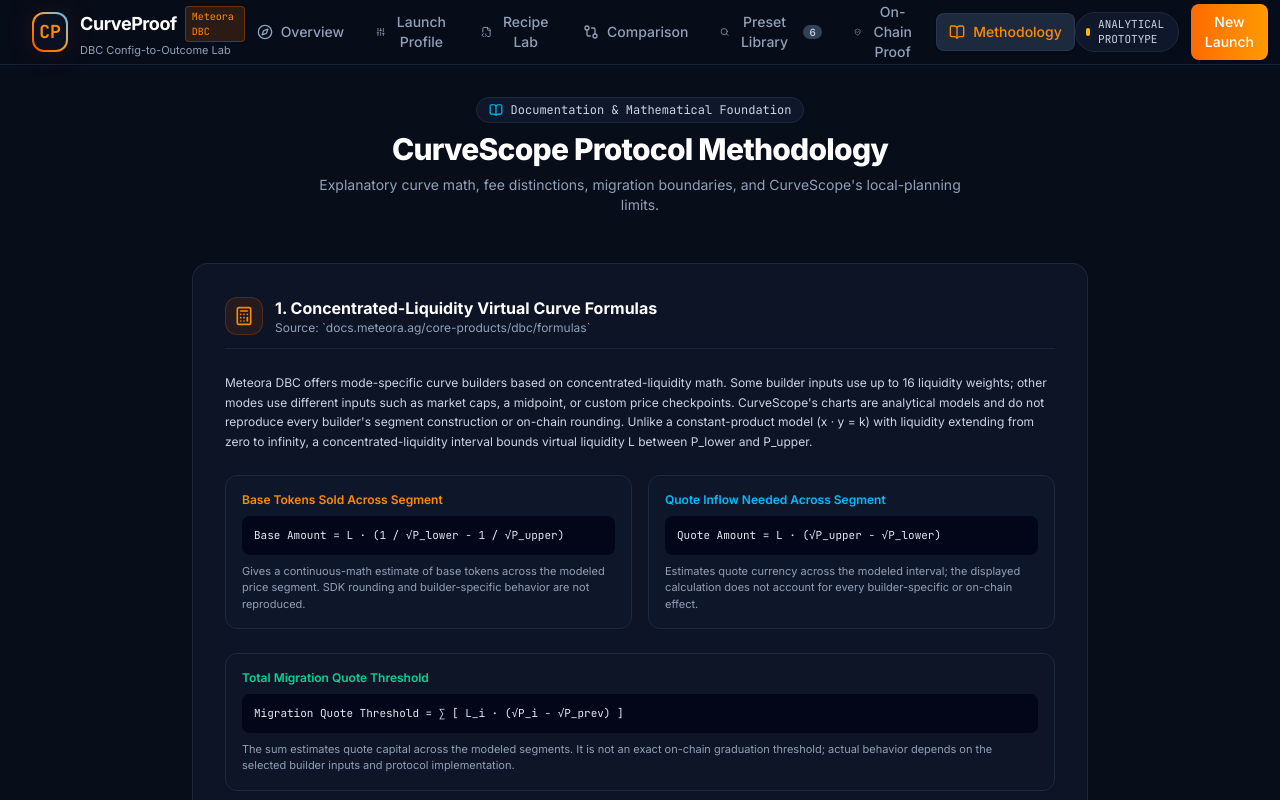
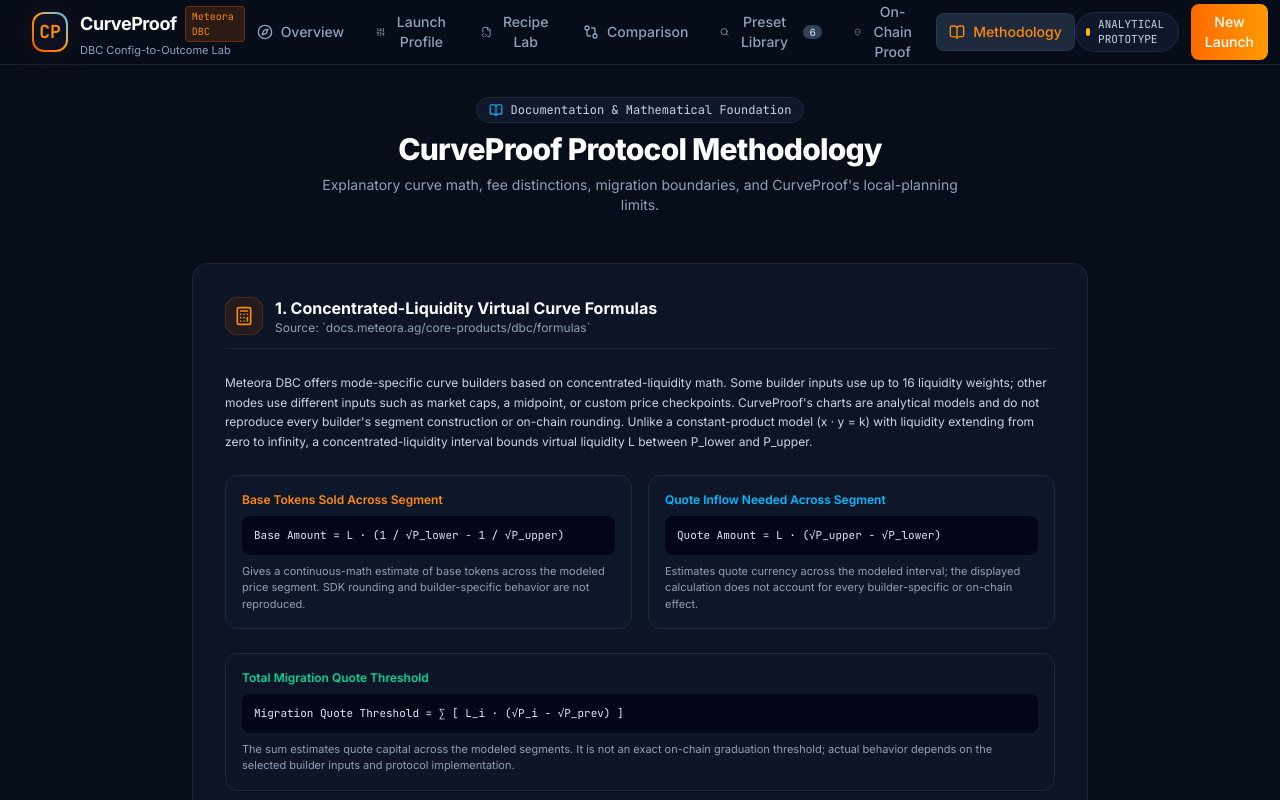
Before and after one commit to roxy4798/CurvaScope, a React (Vite) app: page / in a window 1280 px wide. Both pictures are taken after a click on the button "Methodology". Shown: the top 800 px of the page. Built offline with nearby package versions, Linux system fonts and the light colour scheme; what @meteora-ag/dynamic-bonding-curve-sdk would draw is missing.

Commit message:
feat: rebrand interface as CurveProof

```diff
--- a/src/pages/DocsMethodologyPage.tsx
+++ b/src/pages/DocsMethodologyPage.tsx
@@ -15,10 +15,10 @@ export const DocsMethodologyPage: React.FC = () => {
           <span>Documentation & Mathematical Foundation</span>
         </div>
         <h2 className="text-3xl font-extrabold text-white tracking-tight">
-          CurveScope Protocol Methodology
+          CurveProof Protocol Methodology
         </h2>
         <p className="text-sm text-slate-400 max-w-2xl mx-auto">
-          Explanatory curve math, fee distinctions, migration boundaries, and CurveScope's local-planning limits.
+          Explanatory curve math, fee distinctions, migration boundaries, and CurveProof's local-planning limits.
         </p>
       </div>
 
@@ -39,7 +39,7 @@ export const DocsMethodologyPage: React.FC = () => {
         </div>
 
         <p className="text-xs text-slate-300 leading-relaxed">
-          Meteora DBC offers mode-specific curve builders based on concentrated-liquidity math. Some builder inputs use up to 16 liquidity weights; other modes use different inputs such as market caps, a midpoint, or custom price checkpoints. CurveScope's charts are analytical models and do not reproduce every builder's segment construction or on-chain rounding. Unlike a constant-product model (x · y = k) with liquidity extending from zero to infinity, a concentrated-liquidity interval bounds virtual liquidity L between P_lower and P_upper.
+          Meteora DBC offers mode-specific curve builders based on concentrated-liquidity math. Some builder inputs use up to 16 liquidity weights; other modes use different inputs such as market caps, a midpoint, or custom price checkpoints. CurveProof's charts are analytical models and do not reproduce every builder's segment construction or on-chain rounding. Unlike a constant-product model (x · y = k) with liquidity extending from zero to infinity, a concentrated-liquidity interval bounds virtual liquidity L between P_lower and P_upper.
         </p>
 
         <div className="grid grid-cols-1 md:grid-cols-2 gap-4 text-xs font-mono">
@@ -149,7 +149,7 @@ export const DocsMethodologyPage: React.FC = () => {
         </div>
 
         <p className="text-xs text-slate-300 leading-relaxed">
-          CurveScope does not model or verify keeper services, quote-mint eligibility thresholds, or automatic migration timing. Graduation behavior and related quote or supply settings depend on the selected DBC builder and configured pool parameters. Any displayed curve quantities are estimates, not proof that a pool will graduate or migrate. Complete and validate the configuration with current Meteora tooling.
+          CurveProof does not model or verify keeper services, quote-mint eligibility thresholds, or automatic migration timing. Graduation behavior and related quote or supply settings depend on the selected DBC builder and configured pool parameters. Any displayed curve quantities are estimates, not proof that a pool will graduate or migrate. Complete and validate the configuration with current Meteora tooling.
         </p>
       </section>
 
```
